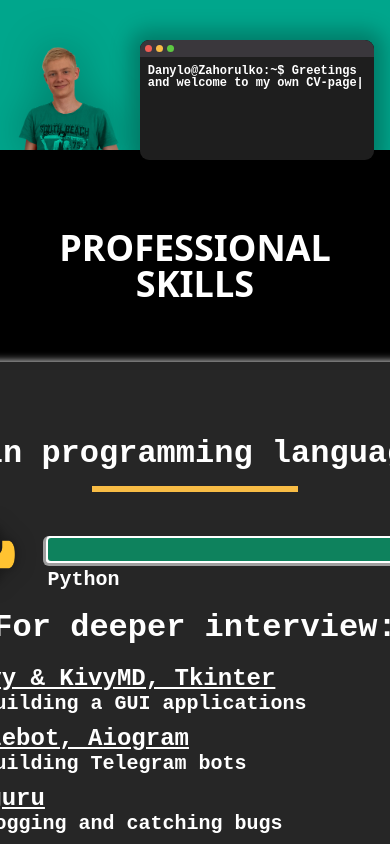
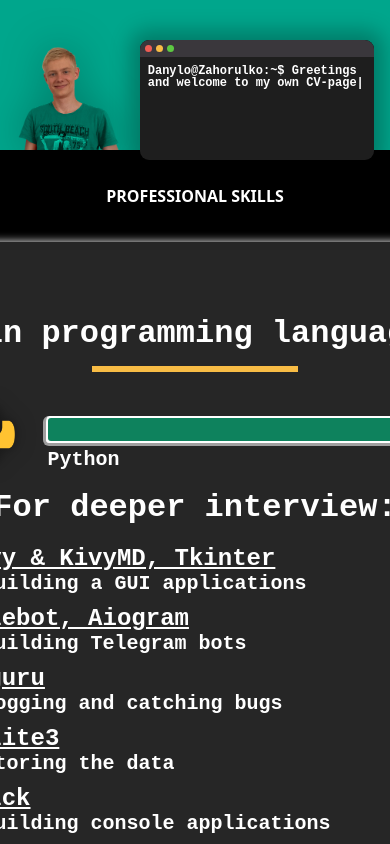
Before and after one commit to danil09234/cv, a React (Create React App) app: page / in a window 390 px wide. Shown: the top 844 px of the page. Built offline with nearby package versions, Linux system fonts and the light colour scheme.

Commit message:
Add adaptive title styles

```diff
--- a/src/components/BlockWithTitle.module.css
+++ b/src/components/BlockWithTitle.module.css
@@ -26,10 +26,40 @@
 @media only screen and (max-width: 1000px) {
     .block {
         gap: 80px;
-        padding: 100px 20px 100px 20px;
+        padding: 100px 0;
+    }
+}
+
+@media only screen and (max-width: 600px) {
+    .title {
+        font-size: 30px;
+    }
+}
+
+@media only screen and (max-width: 550px) {
+    .block {
+        gap: 60px;
+        padding: 60px 0;
     }
 
     .title {
-        font-size: 36px;
+        font-size: 24px;
     }
 }
+
+@media only screen and (max-width: 450px) {
+    .title {
+        font-size: 20px;
+    }
+}
+
+@media only screen and (max-width: 400px) {
+    .block {
+        gap: 30px;
+        padding: 30px 0;
+    }
+
+    .title {
+        font-size: 16px;
+    }
+}
```
